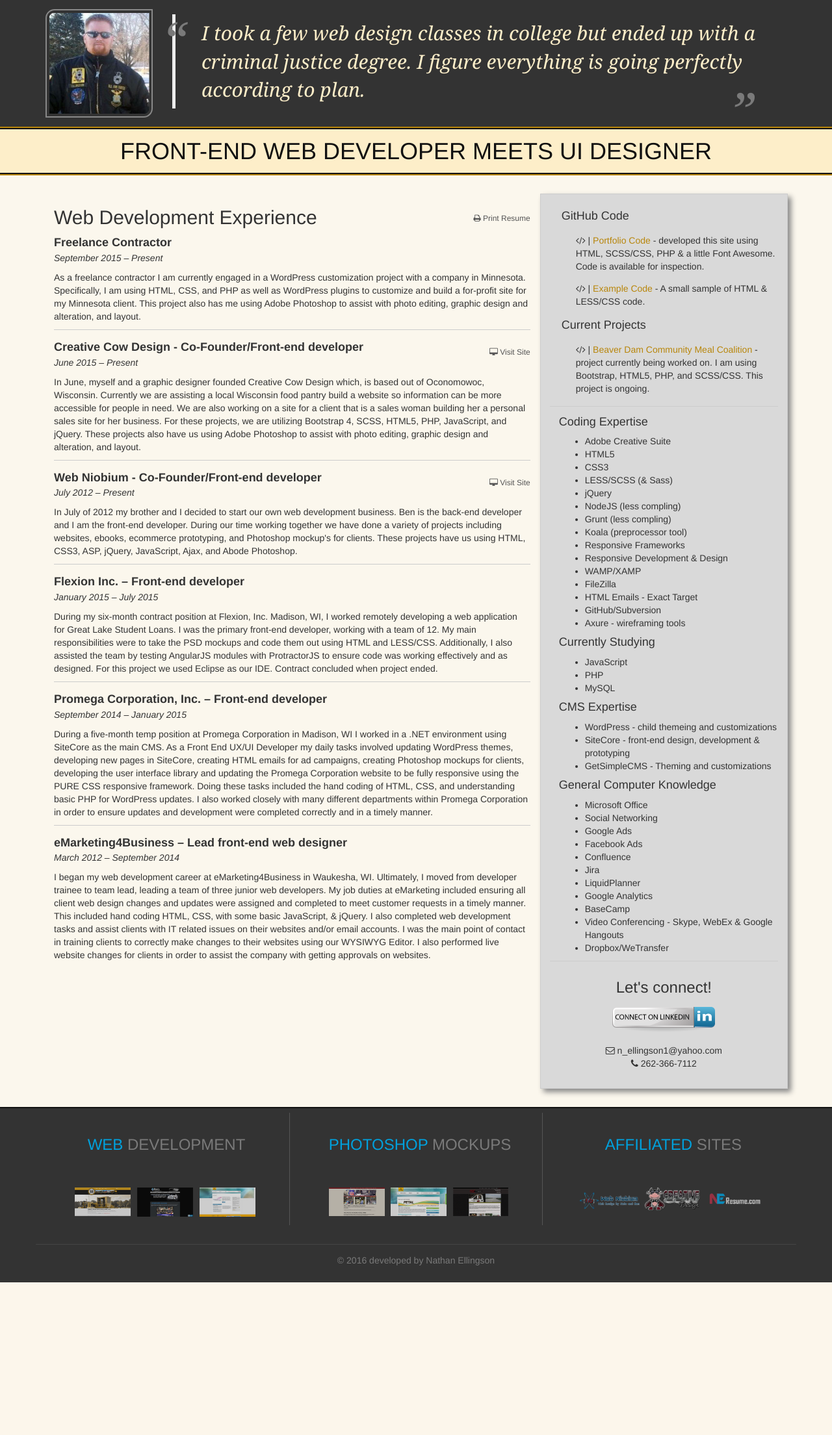
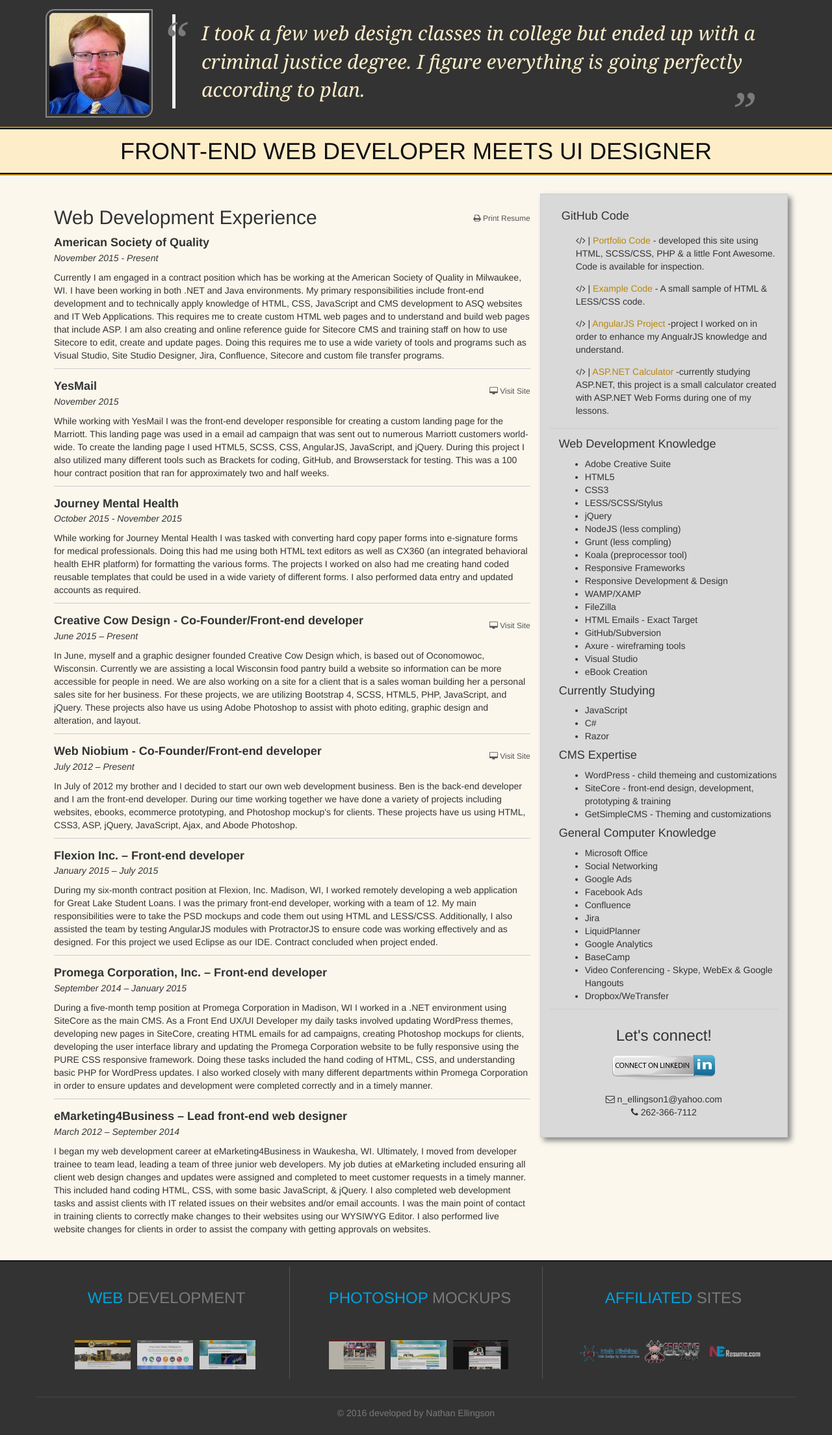
Before and after one commit to tpeelstand/my-portfolio, a PHP site: page / in a window 1280 px wide. Shown: the whole page at 65% size. Before the commit the page ends 1974 px from the top, so only its background shows below. Run offline with PHP 8.4, Linux system fonts and the light colour scheme; some libraries are stand-ins or nearby versions.

Commit message:
Updating portfolio
Updated images and content.

```diff
--- a/content.php
+++ b/content.php
@@ -6,12 +6,26 @@
 
             <!-- Current -->
 
-            <!-- Freelance & Contract Work -->
+            <!-- Randstand/American Society of Quality -->
             <div class="contract-work">
                 <div class="job">
-                    <p><span class="jobTitle">Freelance Contractor</span><br>
-                    <em>September 2015 – Present</em></p>
-                    <p>As a freelance contractor I am currently engaged in a WordPress customization project with a company in Minnesota. Specifically, I am using HTML, CSS, and PHP as well as WordPress plugins to customize and build a for-profit site for my Minnesota client. This project also has me using Adobe Photoshop to assist with photo editing, graphic design and alteration, and layout.</p>
+                    <p><span class="jobTitle">American Society of Quality</span><br>
+                    <em>November 2015 - Present</em></p>
+                    <p>Currently I am engaged in a contract position which has be working at the American Society of Quality in Milwaukee, WI. I have been working in both .NET and Java environments. My primary responsibilities include front-end development and to technically apply knowledge of HTML, CSS, JavaScript and CMS development to ASQ websites and IT Web Applications. This requires me to create custom HTML web pages and to understand and build web pages that include ASP. I am also creating and online reference guide for Sitecore CMS and training staff on how to use Sitecore to edit, create and update pages. Doing this requires me to use a wide variety of tools and programs such as Visual Studio, Site Studio Designer, Jira, Confluence, Sitecore and custom file transfer programs.</p>
+                </div>
+            <!-- Mondo/YesMail -->
+            <div class="contract-work">
+                <div class="job">
+                    <p><span class="jobTitle">YesMail</span><a class="web-link" href="http://creative-cow-design.com/marriott-landing-page" target="_blank"><i class="fa fa-desktop"></i> Visit Site</a><br>
+                    <em>November 2015</em></p>
+                    <p>While working with YesMail I was the front-end developer responsible for creating a custom landing page for the Marriott. This landing page was used in a email ad campaign that was sent out to numerous Marriott customers world-wide. To create the landing page I used HTML5, SCSS, CSS, AngularJS, JavaScript, and jQuery. During this project I also utilized many different tools such as Brackets for coding, GitHub, and Browserstack for testing. This was a 100 hour contract position that ran for approximately two and half weeks.</p>
+                </div>
+            <!-- Robert Half/Journey Mental Health -->
+            <div class="contract-work">
+                <div class="job">
+                    <p><span class="jobTitle">Journey Mental Health</span><br>
+                    <em>October 2015 - November 2015</em></p>
+                    <p>While working for Journey Mental Health I was tasked with converting hard copy paper forms into e-signature forms for medical professionals. Doing this had me using both HTML text editors as well as CX360 (an integrated behavioral health EHR platform) for formatting the various forms. The projects I worked on also had me creating hand coded reusable templates that could be used in a wide variety of different forms. I also performed data entry and updated accounts as required.</p>
                 </div>
             <!-- Creative Cow Design -->
             <div class="job">
@@ -56,20 +70,17 @@
                 <ul>
                     <li><i class="fa fa-code"></i> | <a href="https://github.com/tpeelstand/portfolio" target="_blank">Portfolio Code</a> - developed this site using HTML, SCSS/CSS, PHP & a little Font Awesome. Code is available for inspection.</li>
                     <li><i class="fa fa-code"></i> | <a href="https://github.com/tpeelstand/My-Code-Sample" target="_blank">Example Code</a> - A small sample of HTML & LESS/CSS code.</li>
-                </ul>
-
-                <h4>Current Projects</h4>
-                <ul>
-                    <li><i class="fa fa-code"></i> | <a href="https://github.com/tpeelstand/Beaver-Dam-Community-Meal-Coalition" target="_blank">Beaver Dam Community Meal Coalition</a> -project currently being worked on. I am using Bootstrap, HTML5, PHP, and SCSS/CSS. This project is ongoing.</li>
+                    <li><i class="fa fa-code"></i> | <a href="https://github.com/tpeelstand/flexion-mini-project" target="_blank">AngularJS Project</a> -project I worked on in order to enhance my AngualrJS knowledge and understand.</li>
+                    <li><i class="fa fa-code"></i> | <a href="https://github.com/tpeelstand/Calculator" target="_blank">ASP.NET Calculator</a> -currently studying ASP.NET, this project is a small calculator created with ASP.NET Web Forms during one of my lessons.</li>
                 </ul>
             </div>
             <div class="indent">
-                <h4>Coding Expertise</h4>
+                <h4>Web Development Knowledge</h4>
                 <ul>
                     <li>Adobe Creative Suite</li>
                     <li>HTML5</li>
                     <li>CSS3</li>
-                    <li>LESS/SCSS (& Sass)</li>
+                    <li>LESS/SCSS/Stylus</li>
                     <li>jQuery</li>
                     <li>NodeJS (less compling)</li>
                     <li>Grunt (less compling)</li>
@@ -81,19 +92,21 @@
                     <li>HTML Emails - Exact Target</li>
                     <li>GitHub/Subversion</li>
                     <li>Axure - wireframing tools</li>
+                    <li>Visual Studio</li>
+                    <li>eBook Creation</li>
                 </ul>
 
                 <h4>Currently Studying</h4>
                 <ul>
                     <li>JavaScript</li>
-                    <li>PHP</li>
-                    <li>MySQL</li>
+                    <li>C#</li>
+                    <li>Razor</li>
                 </ul>
 
                 <h4>CMS Expertise</h4>
                 <ul>
                     <li>WordPress - child themeing and customizations</li>
-                    <li>SiteCore - front-end design, development & prototyping</li>
+                    <li>SiteCore - front-end design, development, prototyping & training</li>
                     <li>GetSimpleCMS - Theming and customizations</li>
                 </ul>
 
--- a/footer.php
+++ b/footer.php
@@ -4,8 +4,8 @@
                 <h2 class="title"><span>Web</span> Development</h2>
             <ul>
                     <li><a href="http://www.buckeyetrenchers.com" target="_blank"><img src="images/sites/buckeye.jpg" title="Buckeye Trenchers"></a></li>
-                    <li><a href="http://www.roysmotorsports.com/" target="_blank"><img src="images/sites/roysmotorports.jpg" title="Roys Motor Sports"></a></li>
-                    <li><a href="http://www.promega.com" target="_blank"><img src="images/sites/promega.jpg" title="Promega Corporation"></a></li>
+                    <li><a href="http://www.creativecowwi.com/marriott-landing-page/" target="_blank"><img src="images/sites/marriott.jpg" title="Landing Page for Marriott email ad Campaign"></a></li>
+                    <li><a href="http://creativecowwi.com/mot/" target="_blank"><img src="images/sites/promega.jpg" title="Promega Corporation"></a></li>
                 </ul>
         </section>
         <section class="col-xs-12 col-md-4 mockups">
--- a/header.php
+++ b/header.php
@@ -1,7 +1,7 @@
 <div class="container">
     <div class="row">
         <section class="col-xs-4 col-md-2 profile">
-            <a href="#connect"><img class="profile-pic" src="images/profile-pic-2.jpg"></a>
+            <a href="#connect"><img class="profile-pic" src="images/profile-pic.jpg"></a>
             <h1 class="profileInfo">Nathan Ellingson - Web Development Resume</h1>
         </section>
         <section class="col-xs-8 col-md-10 about-me">
```
Also changed, not shown: css/custom.css (line endings or trailing spaces), images/profile-pic.jpg (added), images/sites/marriott.jpg (added), images/sites/promega.jpg, index.php (line endings or trailing spaces), scss/custom.scss (line endings or trailing spaces), 2 other files.
